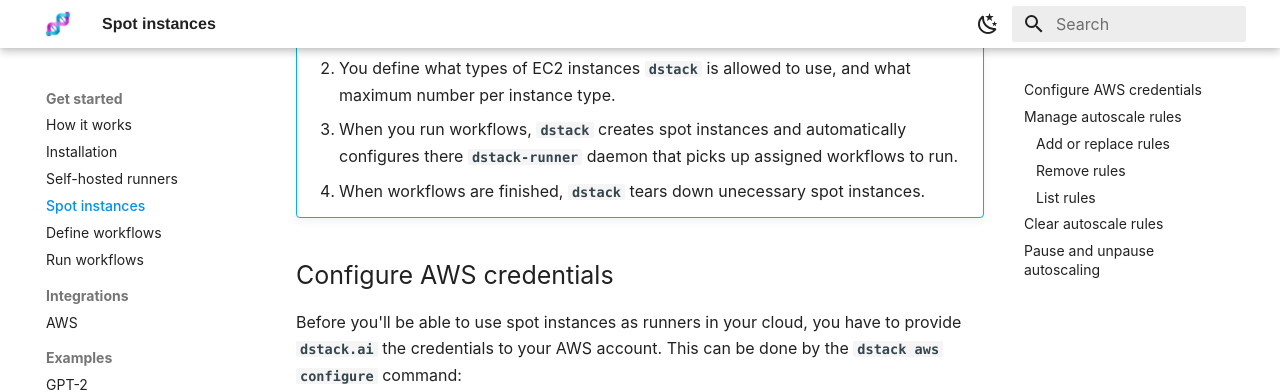
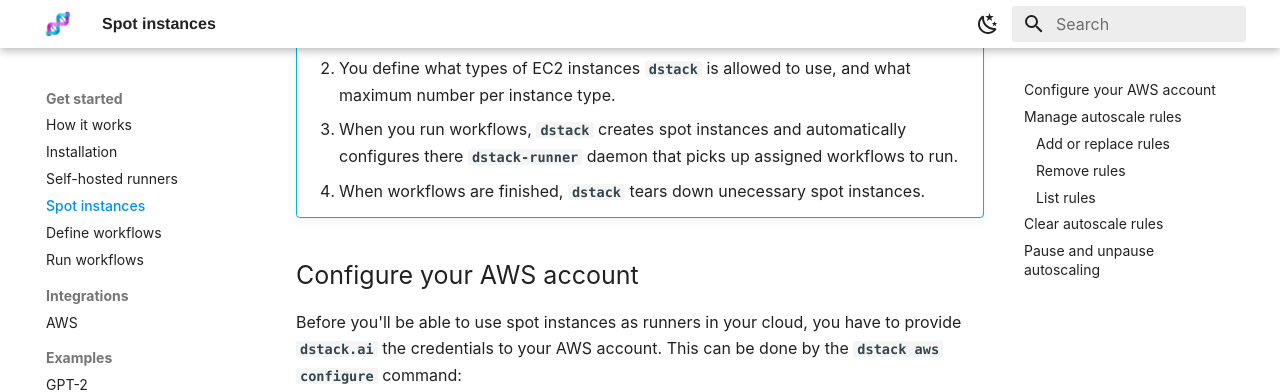
Before and after one commit to dstackai/dstack.github.io, an MkDocs documentation site: the page built from docs/spot-instances.md, in a window 1280 px wide and 900 px high, scrolled down 456 px. Shown: the top 392 px of the window. Built offline with MkDocs 1.6.1 and Material for MkDocs 9.7.7, drawn with Linux system fonts in a browser that asks for light colours.

Commit message:
- Minor fix

```diff
--- a/docs/spot-instances.md
+++ b/docs/spot-instances.md
@@ -17,7 +17,7 @@
     daemon that picks up assigned workflows to run.
     4. When workflows are finished, `dstack` tears down unecessary spot instances.
 
-## Configure AWS credentials
+## Configure your AWS account
 
 Before you'll be able to use spot instances as runners in your cloud, you have to provide `dstack.ai` the credentials
 to your AWS account. This can be done by the `dstack aws configure` command:
```
